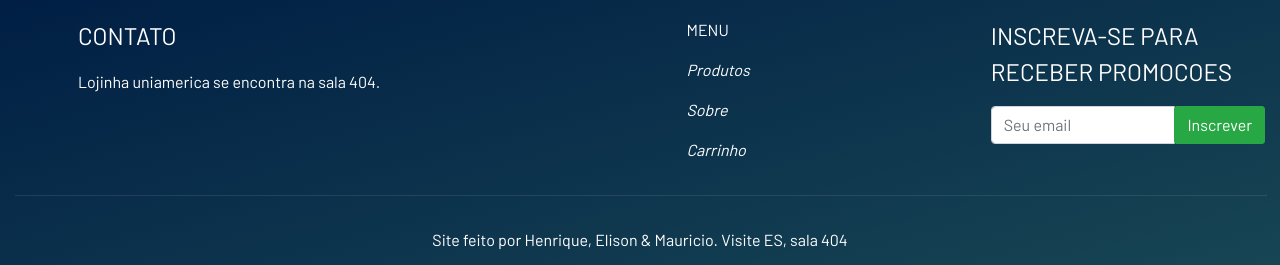
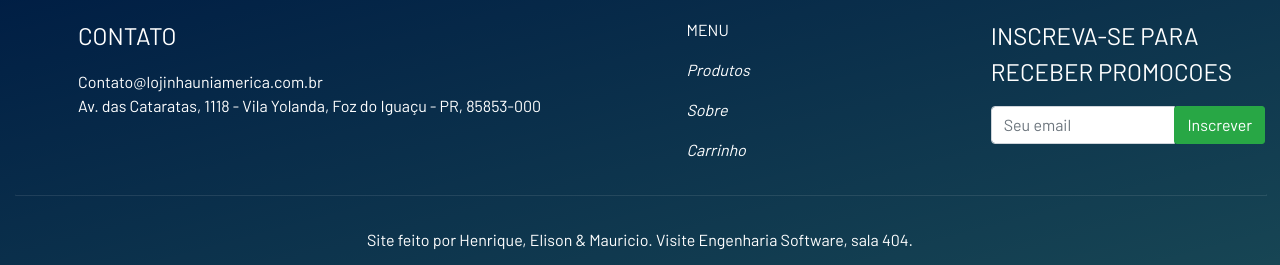
Before and after one commit to Henriquecesp/lojinha-react, a React (Create React App) app: page /Details in a window 1280 px wide. Shown: the part 1002-1267 px from the top of the page. Built offline with nearby package versions, Linux system fonts and the light colour scheme.

Commit message:
att footer

```diff
--- a/src/components/FooterComponent.js
+++ b/src/components/FooterComponent.js
@@ -9,20 +9,25 @@ export default class FooterComponent extends Component {
         <div className='row ml-5 pt-4 justify-content-md-center'>
           <div className='col-xs-1 col-lg-5 col-xl-6'>
             <p className='text-white text-uppercase text-footer'>CONTATO</p>
-            <p className='text-white'>
-              Lojinha uniamerica se encontra na sala 404.
-            </p>
+            <p className='text-white'>Contato@lojinhauniamerica.com.br
+           <br/> Av. das Cataratas, 1118 - Vila Yolanda, Foz do Iguaçu - PR, 85853-000</p>
           </div>
           <div className='col-xs-1 col-xl-3'>
             <p className='text-white text-uppercase'>menu</p>
             <NavLink to='/Products'>
-              <p><i>Produtos</i></p>
+              <p>
+                <i>Produtos</i>
+              </p>
             </NavLink>
             <NavLink to='/About'>
-              <p><i>Sobre</i></p>
+              <p>
+                <i>Sobre</i>
+              </p>
             </NavLink>
             <NavLink to='/Cart'>
-              <p><i>Carrinho</i></p>
+              <p>
+                <i>Carrinho</i>
+              </p>
             </NavLink>
           </div>
           <div className='col-xs-1 col-xl-3'>
@@ -44,7 +49,8 @@ export default class FooterComponent extends Component {
         <hr className='footer-line' />
         <div className='text-center text-white py-3'>
           <span>
-            Site feito por Henrique, Elison & Mauricio. Visite ES, sala 404
+            Site feito por Henrique, Elison & Mauricio. Visite Engenharia
+            Software, sala 404.
           </span>
         </div>
       </div>
```
